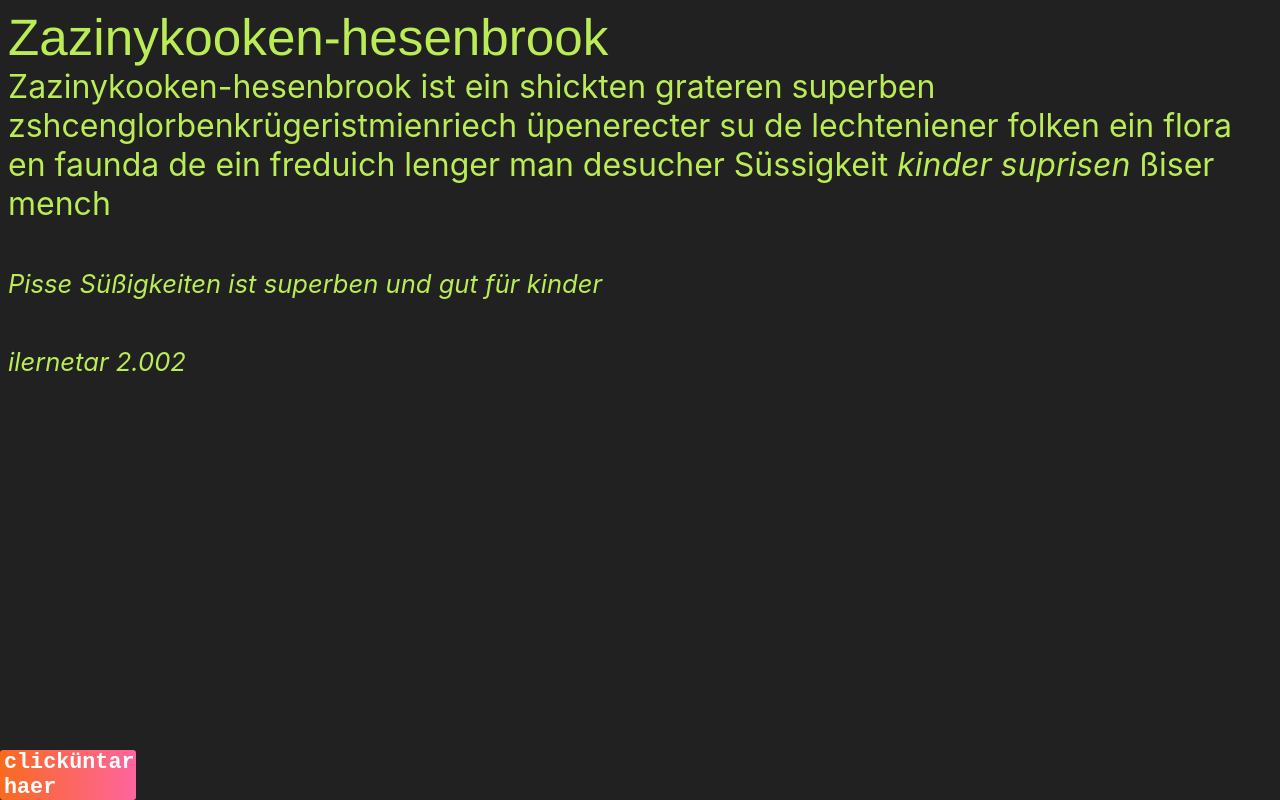
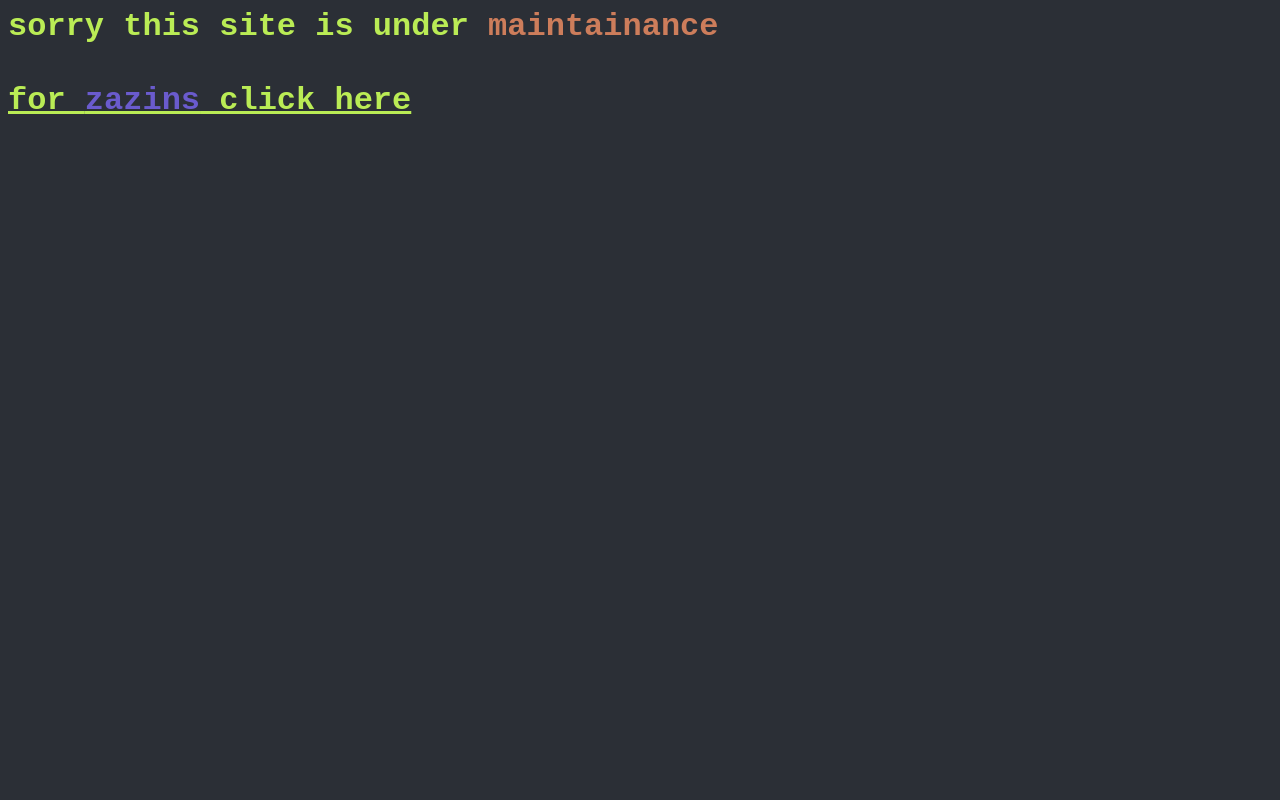
Before and after one commit to Shitpit/shitpit.github.io, a plain HTML site: page index.html in a window 1280 px wide. Drawn offline with Linux system fonts and the light colour scheme.

Commit message:
maintainance commit
maintainance

```diff
--- a/index.html
+++ b/index.html
@@ -4,29 +4,17 @@
     <meta charset="UTF-8">
     <meta http-equiv="X-UA-Compatible" content="IE=edge">
     <meta name="viewport" content="width=device-width, initial-scale=1.0">
-    <title>Zazinykooken-hesenbrook</title>
+    <title>shipit main</title>
     <link rel="stylesheet" href="src/gut.css">
     <script src="src/gut.js">
     </script>
 </head>
-<body>
-    <shid onclick="lol('Zazinykooken-hesenbrook childeren !!!!! ahhhh babckhhhh aaerthhhh hhhh hhhh hhhh hhhh hhhh hhshithh hhhh hhhh hhhh ahhhhhhhhhhckhhhhhhhhh ackhhhhhh hhhh ')">
-        Zazinykooken-hesenbrook
-    </shid>
-    <br/>
-    Zazinykooken-hesenbrook ist ein shickten grateren superben zshcenglorbenkrügeristmienriech üpenerecter su de lechteniener folken ein flora en faunda de ein freduich lenger man desucher Süssigkeit <em id="point", onclick="alert('poo')">kinder suprisen</em> ßiser mench
+<body class="coc">
+    sorry this site is under <span style="color: hsl(18, 53%, 58%);">maintainance</span>
     <br/>
     <br/>
-    <shipit>
-       <i id='point' onclick="sas('piss candy')"> Pisse Süßigkeiten ist superben und gut für kinder </i>
-       <br/>
-       <br/>
-       <i id='point' onclick="promptsay('zÜzärn')"> ilernetar 2.002 </i>
-    </shipit>
-    <br/>
-    <shipit>
-        <div class="linkenburger" onclick="openwindowpopup('src/zaz2.html')"> clicküntar haer </div>
-    </shipit>
+    <a class="a" onclick="openwindowpopup('src/zazins.html')"> for <span style="color: hsl(248, 53%, 58%);"> zazins</span> click here </a>
+
 
 </body>
 </html>
--- a/src/gut.css
+++ b/src/gut.css
@@ -162,3 +162,14 @@ padding: 0 4px;
 border-radius: 3px;
 
 }
+.coc {
+   background-color: hsl(218, 12%, 19%);
+   font-family: monospace;
+   font-weight: 800;
+   size: 4pc;
+}
+.a {
+    cursor: pointer;
+    text-decoration: underline;
+
+}
```
Also changed, not shown: src/zazins.html (added, +32 -0 lines), zaz.html (added), 1 other file.
